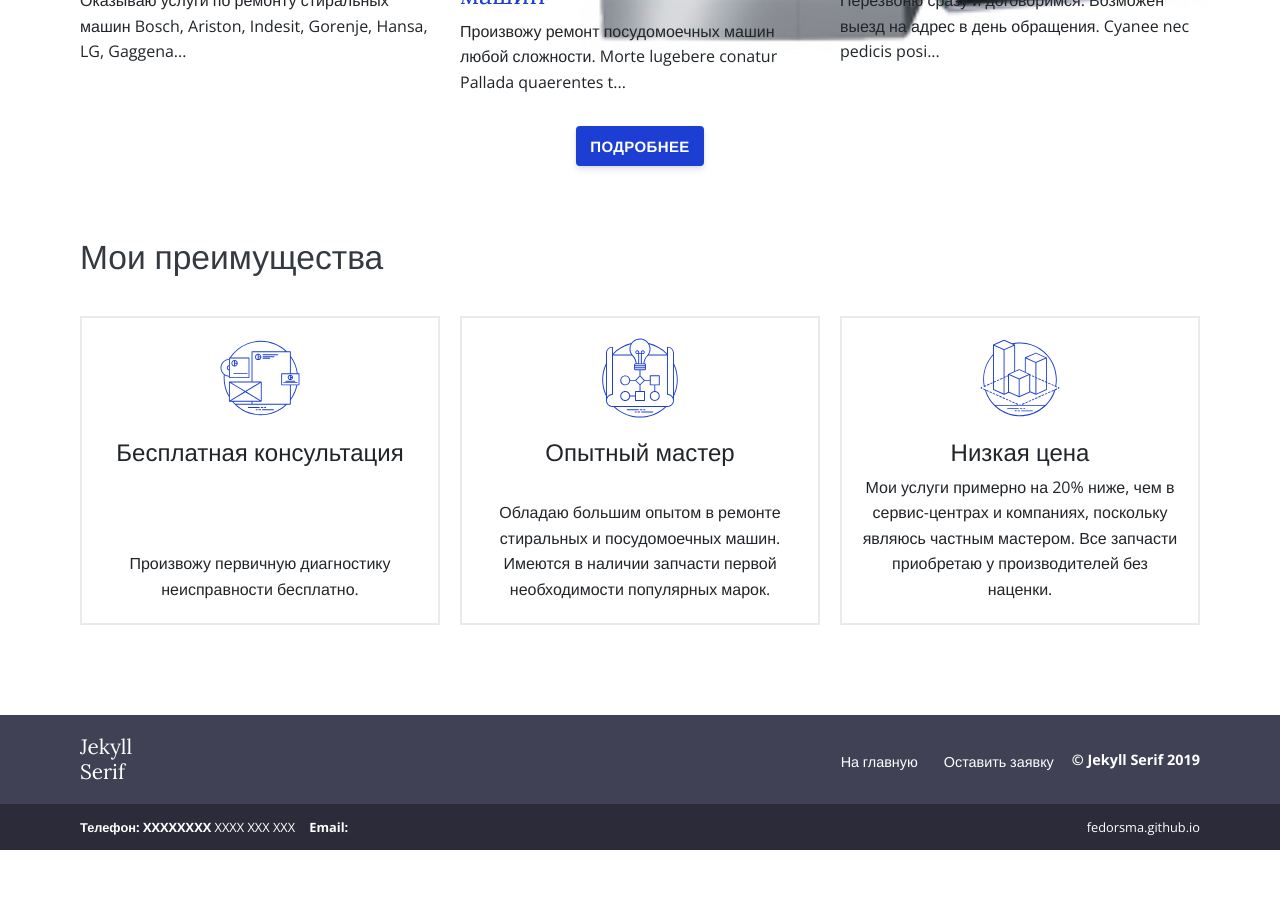
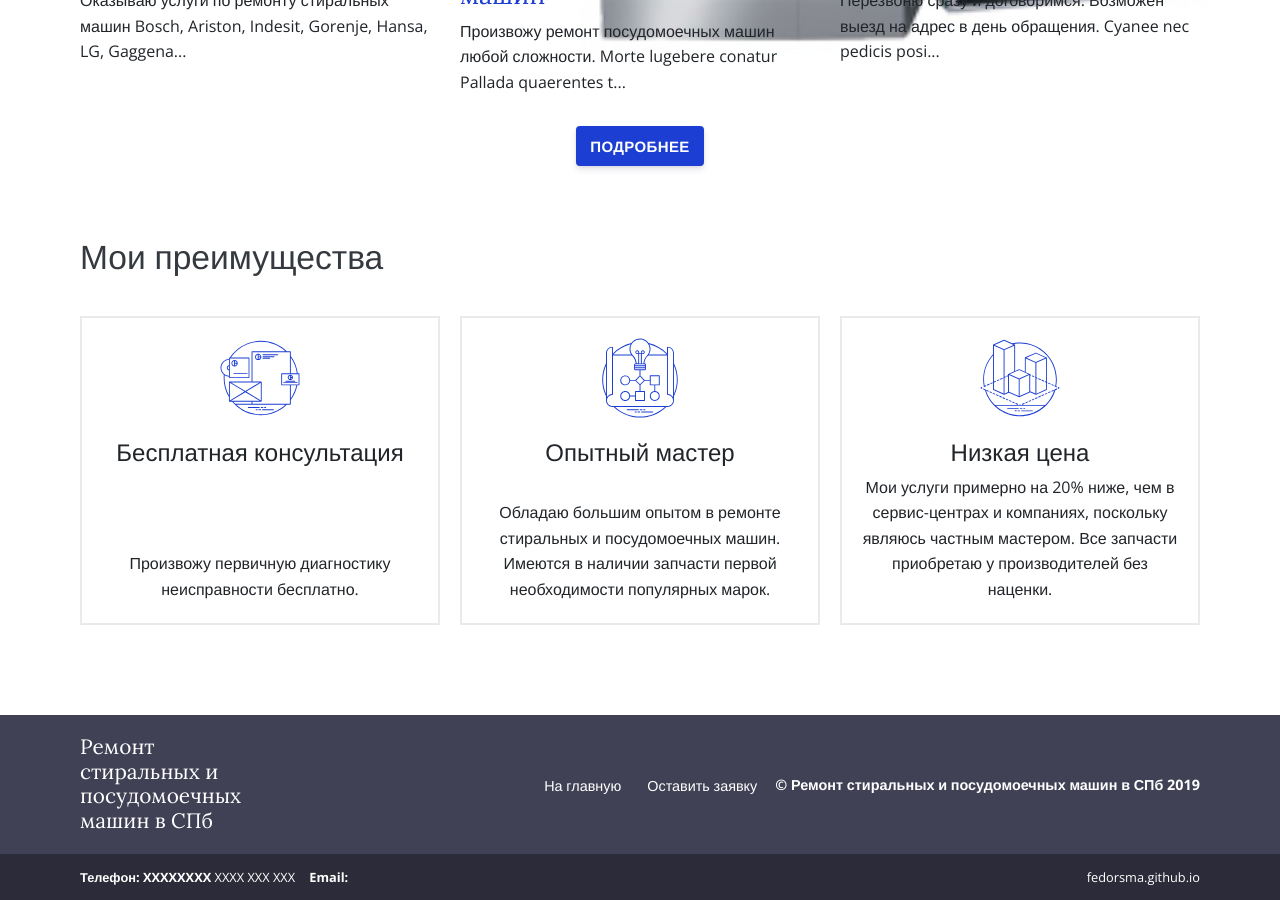
Before and after one commit to fedorsma/fedorsma.github.io, a Jekyll site: the page built from index.html, in a window 1280 px wide and 900 px high, scrolled down 786 px. Built offline with Jekyll 4.4.1, drawn with Linux system fonts in a browser that asks for light colours; before the commit the page ends 1636 px from its top, so only the background shows below that.

Commit message:
Update _config.yml

```diff
--- a/_config.yml
+++ b/_config.yml
@@ -1,15 +1,12 @@
 baseurl: ''
 exclude: ['README.md']
 permalink: pretty
-title: 'Jekyll Serif'
+title: 'Ремонт стиральных и посудомоечных машин в СПб'
 
 collections:
   services:
     output: true
     permalink: /services/:path/
-  team:
-    output: true
-    permalink: /team/:path/
   testimonials:
     output: true
     permalink: /testimonials/:path/
```
